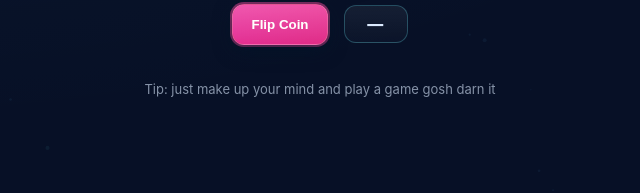
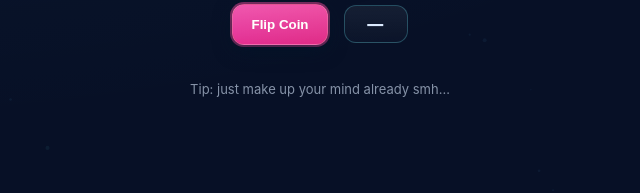
Before and after one commit to mzaid03/coinflipmain, a plain HTML site: page index.html in a window 1280 px wide. Shown: the part 545-738 px from the top of the page, 320-960 px from the left. Drawn offline with Linux system fonts and the light colour scheme.

Commit message:
Add files via upload

```diff
--- a/index.html
+++ b/index.html
@@ -51,7 +51,7 @@
       <button id="flipBtn" class="btn" type="button">Flip Coin</button>
       <div id="result" class="result" aria-live="polite">—</div>
     </div>
-    <p class="hint">Tip: just make up your mind and play a game gosh darn it</p>
+    <p class="hint">Tip: just make up your mind already smh...</p>
   </main>
   <script src="script.js" defer></script>
 </body>
```
